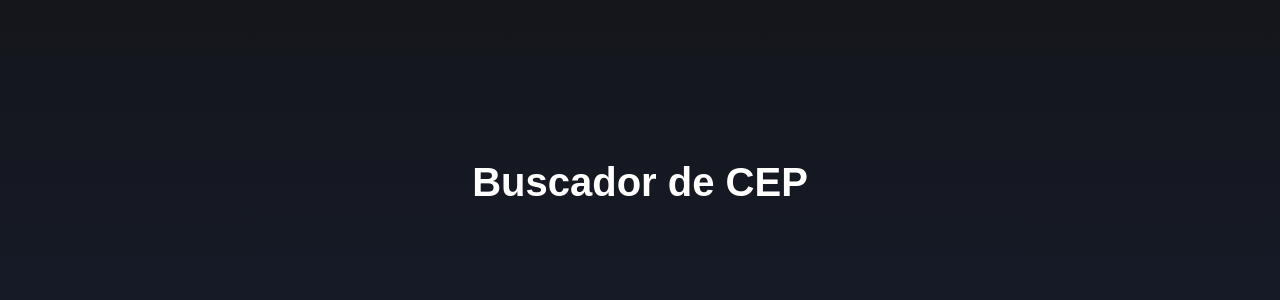
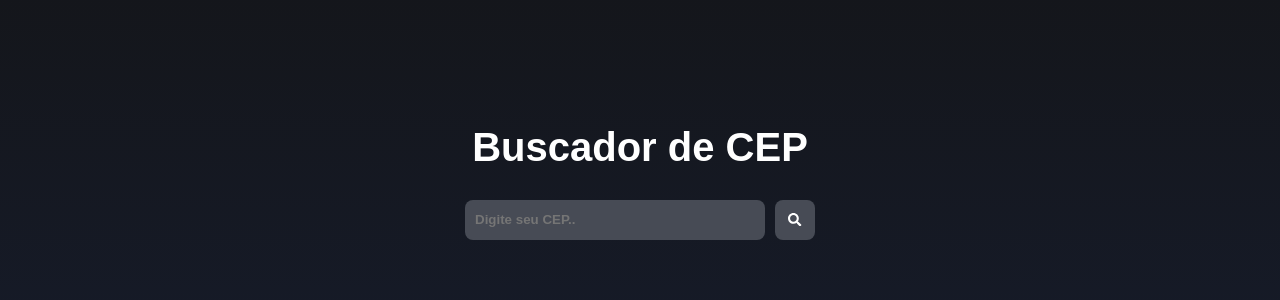
Before and after one commit to kauas3228/buscador-cep, a React (Vite) app: page / in a window 1280 px wide. Shown: the part 218-518 px from the top of the page. Built offline with nearby package versions, Linux system fonts and the light colour scheme.

Commit message:
feat: input and button style

```diff
--- a/package.json
+++ b/package.json
@@ -11,7 +11,8 @@
   },
   "dependencies": {
     "react": "^18.2.0",
-    "react-dom": "^18.2.0"
+    "react-dom": "^18.2.0",
+    "react-icons": "^5.2.1"
   },
   "devDependencies": {
     "@types/react": "^18.2.66",
--- a/src/assets/Home/Home.css
+++ b/src/assets/Home/Home.css
@@ -5,9 +5,38 @@
     align-items: center;
     justify-content: center;
     background-image: linear-gradient(180deg, #131313, #171E31);
+    flex-direction: column;
+    gap: 30px;
 }
 .pageTitle{
     font-weight: bold;
     color: #fff;
     font-size: 40px;
 }
+.inputContainer{
+    display: flex;
+    gap: 10px;
+}
+.inputContainer input{
+    background-color: #474B55;
+    outline: none;
+    border: none;
+    border-radius: 8px;
+    padding: 10px;
+    color: #fff;
+    font-weight: bold;
+    width: 300px;
+    height: 40px;
+}
+.inputButton{
+    width: 40px;
+    border-radius: 8px;
+    background-color: #474B55;
+    color: #fff;
+    outline: none;
+    border: none;
+    display: flex;
+    align-items: center;
+    justify-content: center;
+    cursor: pointer;
+}
--- a/src/assets/Home/Home.tsx
+++ b/src/assets/Home/Home.tsx
@@ -1,9 +1,18 @@
+import { FaSearch } from "react-icons/fa";
+
 import './Home.css';
 
 export default function Home() {
   return (
     <div className='container'>
       <h1 className='pageTitle'>Buscador de CEP</h1>
+      <div className='inputContainer'>
+        <input
+          type='text'
+          placeholder='Digite seu CEP..'
+        />
+        <button className='inputButton'><FaSearch /></button>
+      </div>
     </div>
   )
 }
```
Also changed, not shown: 1 other file (tests, documents, lock files or other folders).
